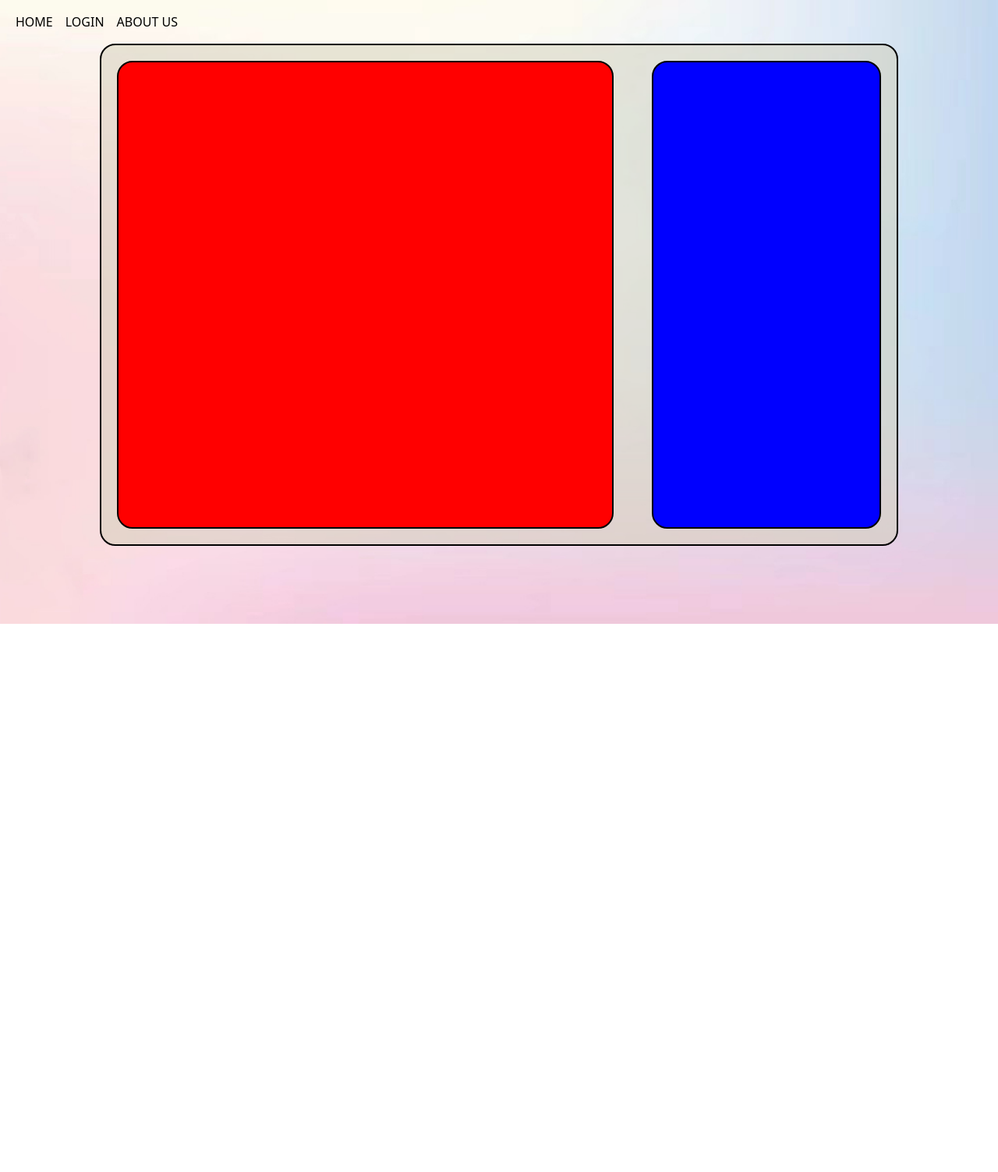
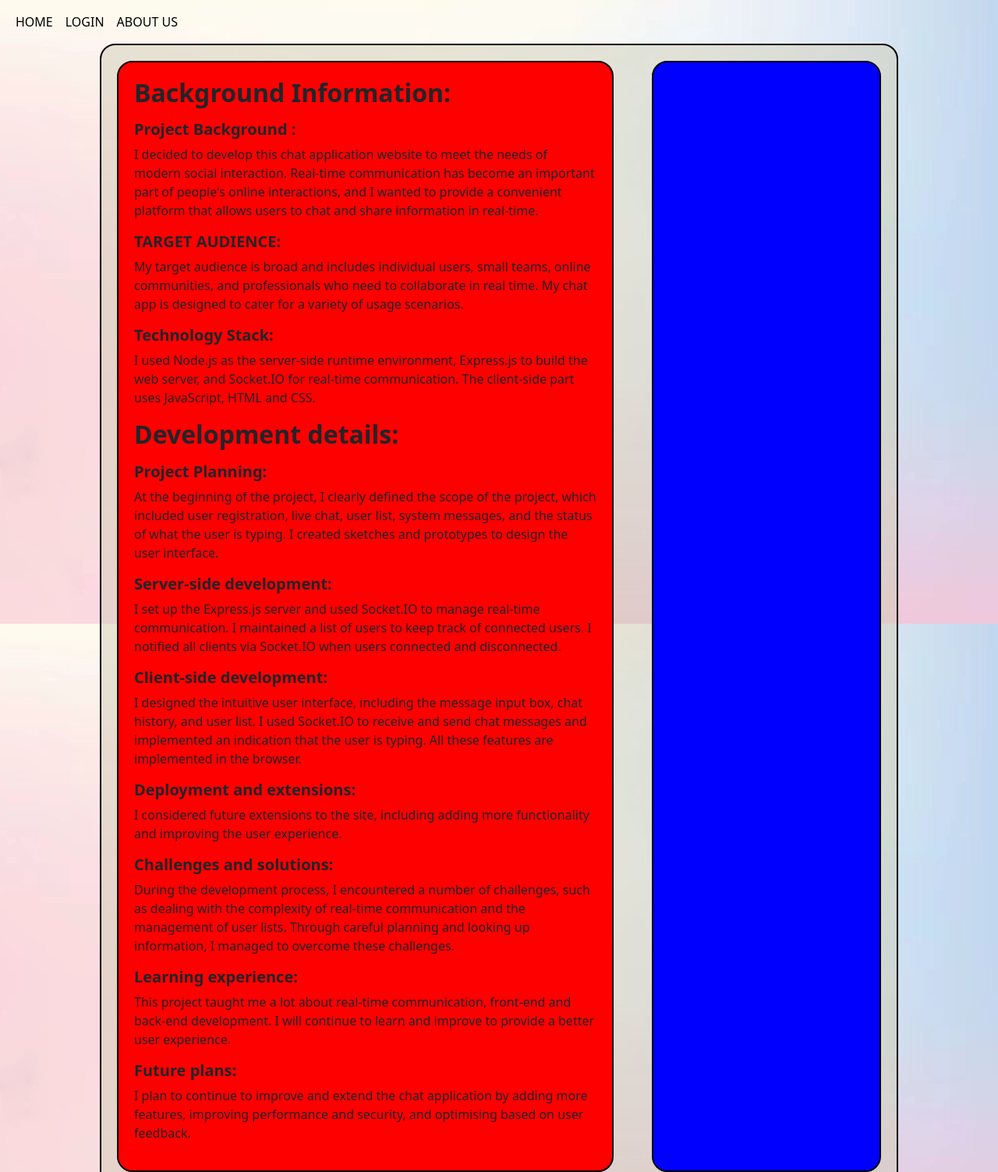
Before and after one commit to rz871256465/ca4, a website: page public/about.html in a window 1280 px wide. Shown: the top 1503 px of the page at 78% size. Before the commit the page ends 800 px from the top, so only its background shows below. Drawn offline with nearby package versions, Linux system fonts and the light colour scheme.

Commit message:
add info in aboutpage

```diff
--- a/public/about.html
+++ b/public/about.html
@@ -28,7 +28,32 @@
         </nav>
 
        <div class="centerbox">
-        <div class="rightbox"></div>
+        <div class="rightbox">
+            <h2><strong>Background Information:</strong></h2>
+            <p><h5><strong>Project Background :</strong></h5> I decided to develop this chat application website to meet the needs of modern social interaction. Real-time communication has become an important part of people's online interactions, and I wanted to provide a convenient platform that allows users to chat and share information in real-time.</p>
+
+               <p> <h5><strong>TARGET AUDIENCE: </strong></h5>My target audience is broad and includes individual users, small teams, online communities, and professionals who need to collaborate in real time. My chat app is designed to cater for a variety of usage scenarios.</p>
+
+                <p><h5><strong>Technology Stack:</strong></h5> I used Node.js as the server-side runtime environment, Express.js to build the web server, and Socket.IO for real-time communication. The client-side part uses JavaScript, HTML and CSS.</p>
+            <h2><strong>Development details:</strong></h2>
+            <p>
+                <p><h5><strong>Project Planning: </strong></h5>At the beginning of the project, I clearly defined the scope of the project, which included user registration, live chat, user list, system messages, and the status of what the user is typing. I created sketches and prototypes to design the user interface.</p>
+
+                <p><h5><strong>Server-side development: </strong></h5>I set up the Express.js server and used Socket.IO to manage real-time communication. I maintained a list of users to keep track of connected users. I notified all clients via Socket.IO when users connected and disconnected.</p>
+
+                <p><h5><strong>Client-side development: </strong></h5>I designed the intuitive user interface, including the message input box, chat history, and user list. I used Socket.IO to receive and send chat messages and implemented an indication that the user is typing. All these features are implemented in the browser.</p>
+
+                <p><h5><strong>Deployment and extensions: </strong></h5>I considered future extensions to the site, including adding more functionality and improving the user experience.</p>
+
+                <p><h5><strong>Challenges and solutions: </strong></h5>During the development process, I encountered a number of challenges, such as dealing with the complexity of real-time communication and the management of user lists. Through careful planning and looking up information, I managed to overcome these challenges.</p>
+
+                <p><h5><strong>Learning experience: </strong></h5>This project taught me a lot about real-time communication, front-end and back-end development. I will continue to learn and improve to provide a better user experience.</p>
+
+                <p><h5><strong>Future plans: </strong></h5>I plan to continue to improve and extend the chat application by adding more features, improving performance and security, and optimising based on user feedback.</p>
+                </p>
+
+
+        </div>
         <div class="leftbox"></div>
        </div>
 
--- a/public/css/about.css
+++ b/public/css/about.css
@@ -29,7 +29,7 @@ body {
 }
 
     .rightbox, .leftbox {
-    height: 600px; /* 高度 600px */
+    padding: 20px;
     border: 2px solid #000; /* 黑色边框 */
     border-radius: 20px; /* 圆角 20px */
 }
```
